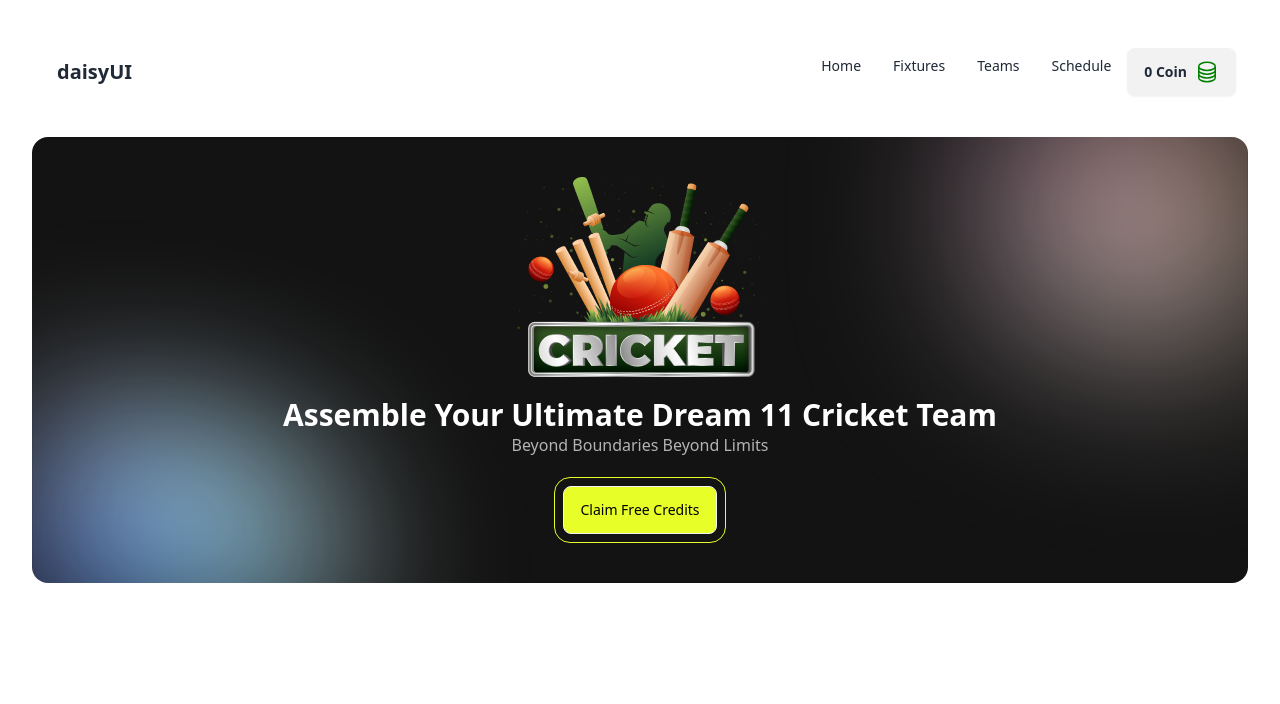
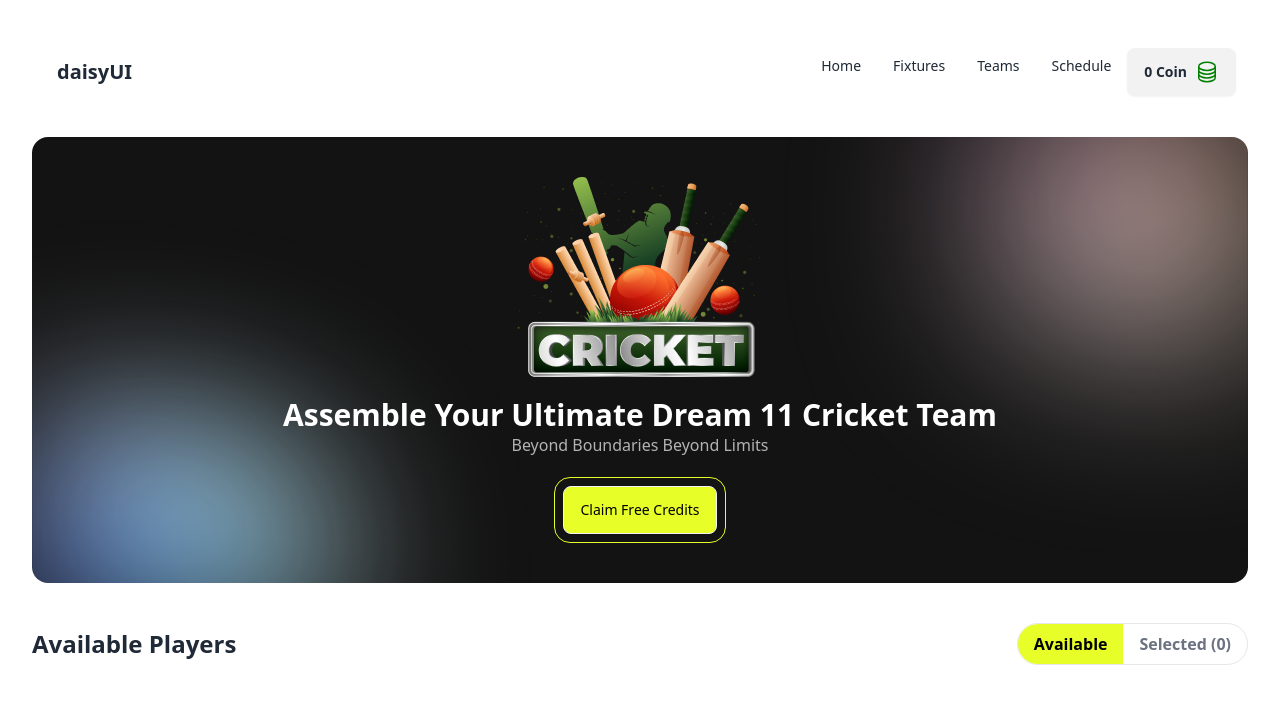
Before and after one commit to Bytes-Farabi/b10a7-dream-11-main, a React (Vite) app: page / in a window 1280 px wide. Shown: the top 704 px of the page. Built offline with nearby package versions, Linux system fonts and the light colour scheme.

Commit message:
available row design done

```diff
--- /dev/null
+++ b/src/AllComponents/Home/Home.jsx
@@ -0,0 +1,33 @@
+import Banner from "../Banner/Banner";
+import Header from "../Header/Header";
+
+const Home = () => {
+    return (
+        <div>
+            <Header></Header>
+            <Banner></Banner>
+            <div className="tab-row flex justify-between mt-10 items-center">
+                <div>
+                    <h3 className="font-bold text-2xl">Available Players</h3>
+                </div>
+                <div>
+
+                    <div className="inline-flex items-center border rounded-full overflow-hidden">
+                        {/* Available Button */}
+                        <div className="px-4 py-2 font-semibold bg-[#E7FE29] text-black">
+                            Available
+                        </div>
+
+                        {/* Selected Button */}
+                        <div className="px-4 py-2 font-semibold text-gray-500">
+                            Selected (0)
+                        </div>
+                    </div>
+
+                </div>
+            </div>
+        </div>
+    );
+};
+
+export default Home;
--- a/src/App.jsx
+++ b/src/App.jsx
@@ -1,13 +1,11 @@
-import Banner from './AllComponents/Banner/Banner'
-import Header from './AllComponents/Header/Header'
+import Home from './AllComponents/Home/Home'
 import './App.css'
 
 function App() {
 
   return (
     <>
-      <Header></Header>
-      <Banner></Banner>
+      <Home></Home>
     </>
   )
 }
```
